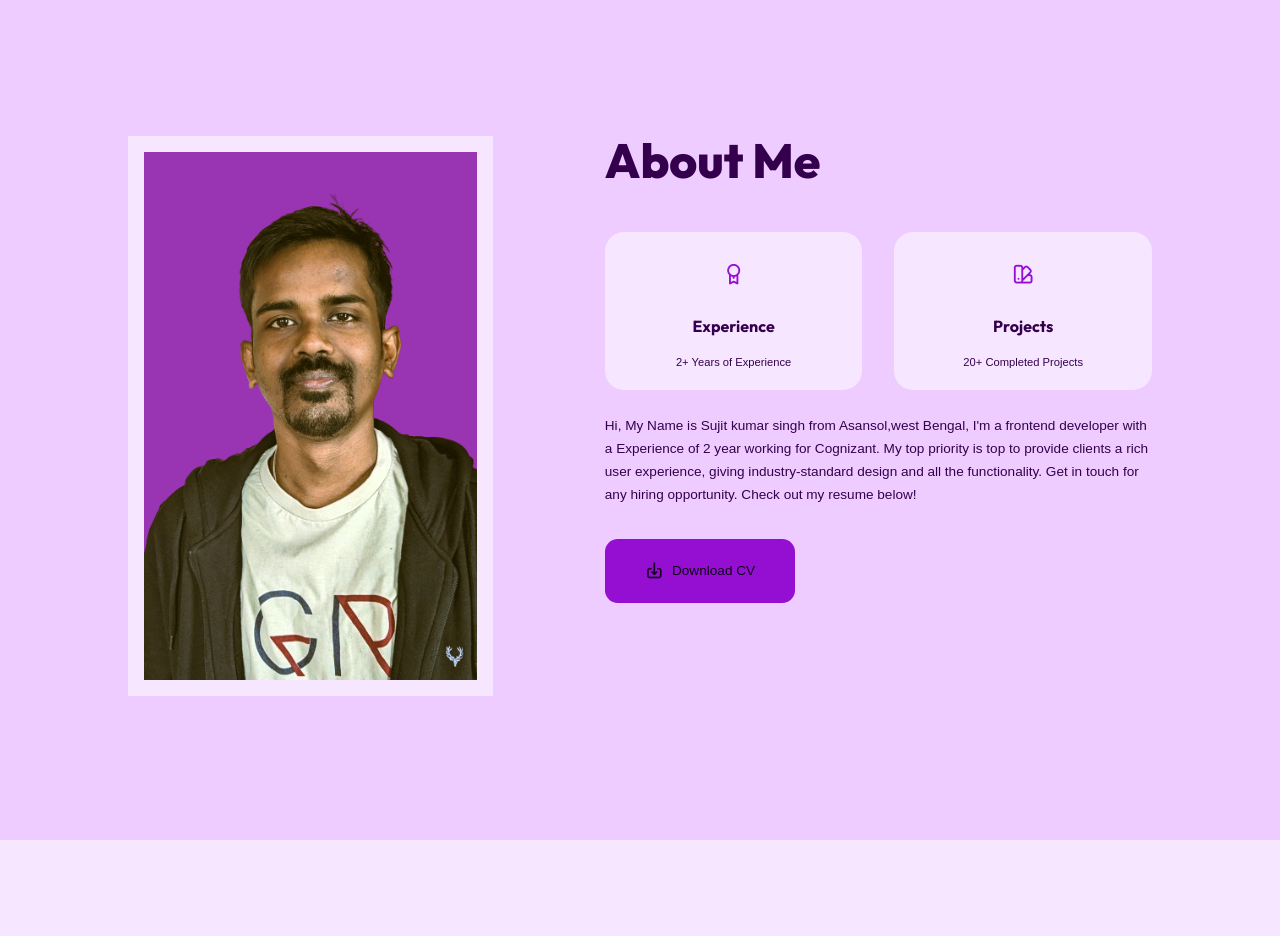
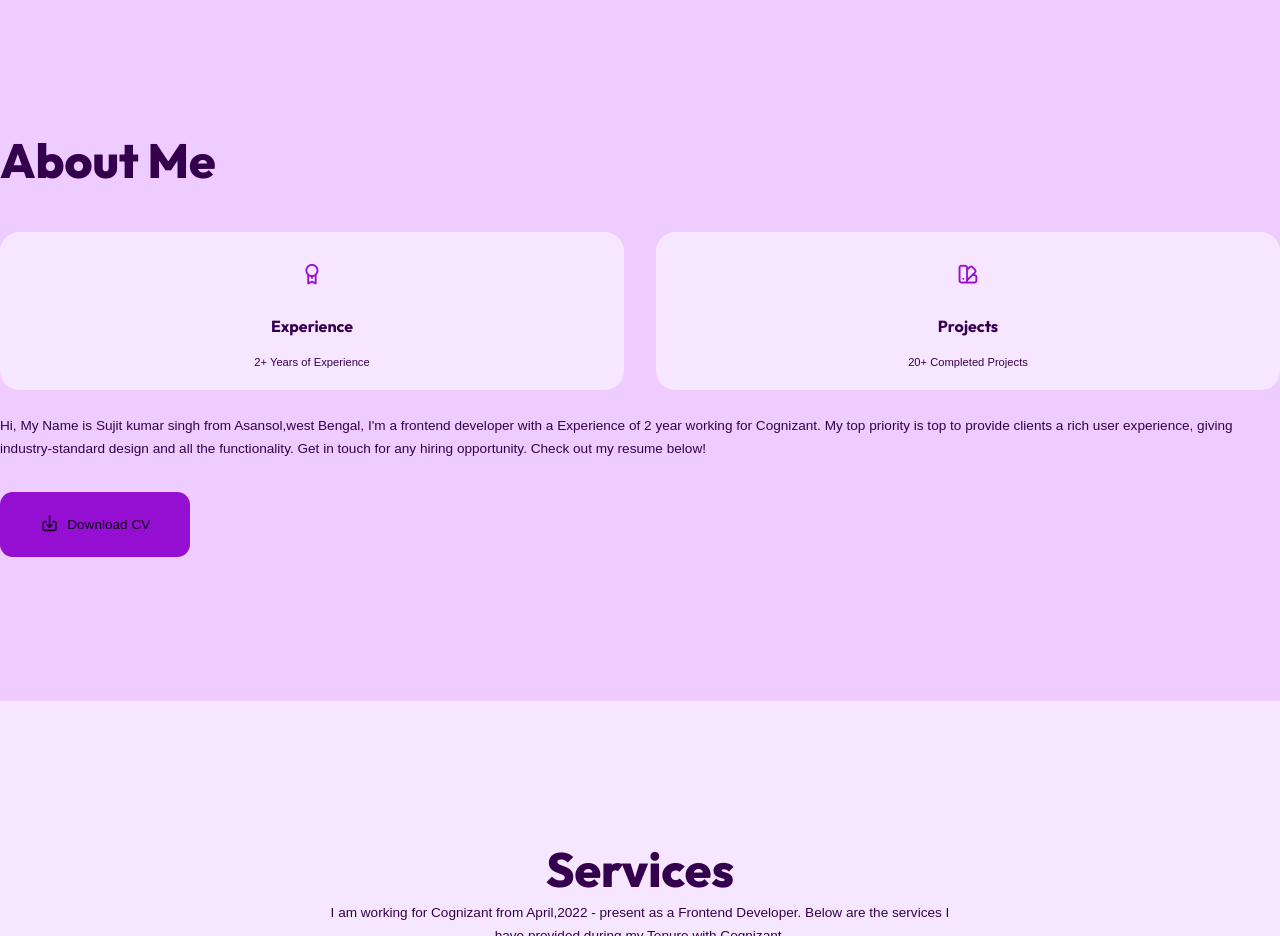
Before and after one commit to sujitsingh08rdm/portfolio-newSuijt, a plain HTML site: page index.html in a window 1280 px wide. Shown: the part 840-1776 px from the top of the page. Drawn offline with nearby package versions, Linux system fonts and the light colour scheme.

Commit message:
Update index.html

```diff
--- a/index.html
+++ b/index.html
@@ -93,8 +93,8 @@
 
     <section class="about" id="about">
       <div class="container about-container">
-        <div class="about-image">
-          <img src="./assets/about.png" alt="about image" />
+<!--         <div class="about-image">
+          <img src="./assets/about.png" alt="about image" /> -->
         </div>
         <div class="about-details" data-aos="fade-in" data-aos-delay="300">
           <h1>About Me</h1>
```
